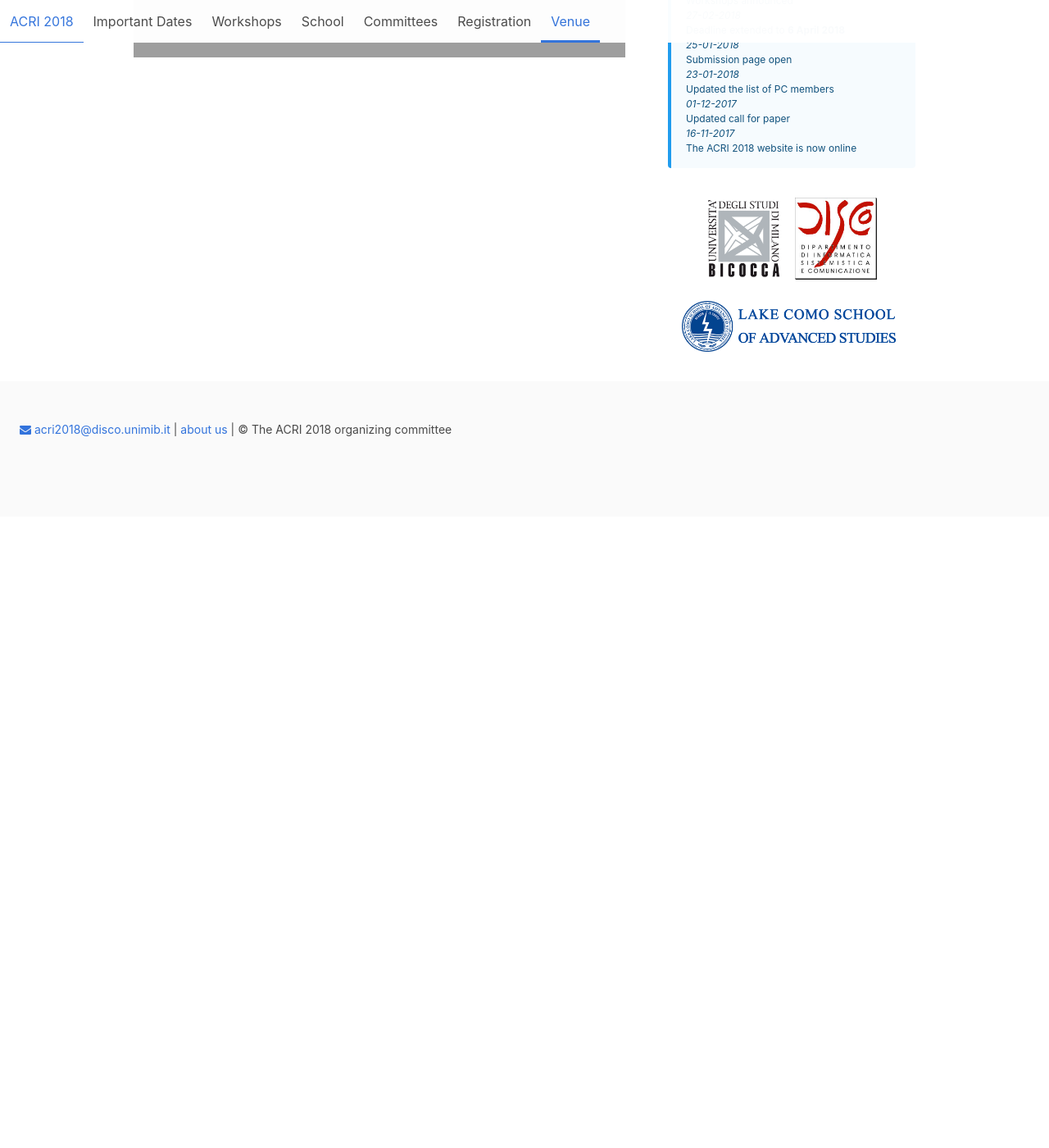
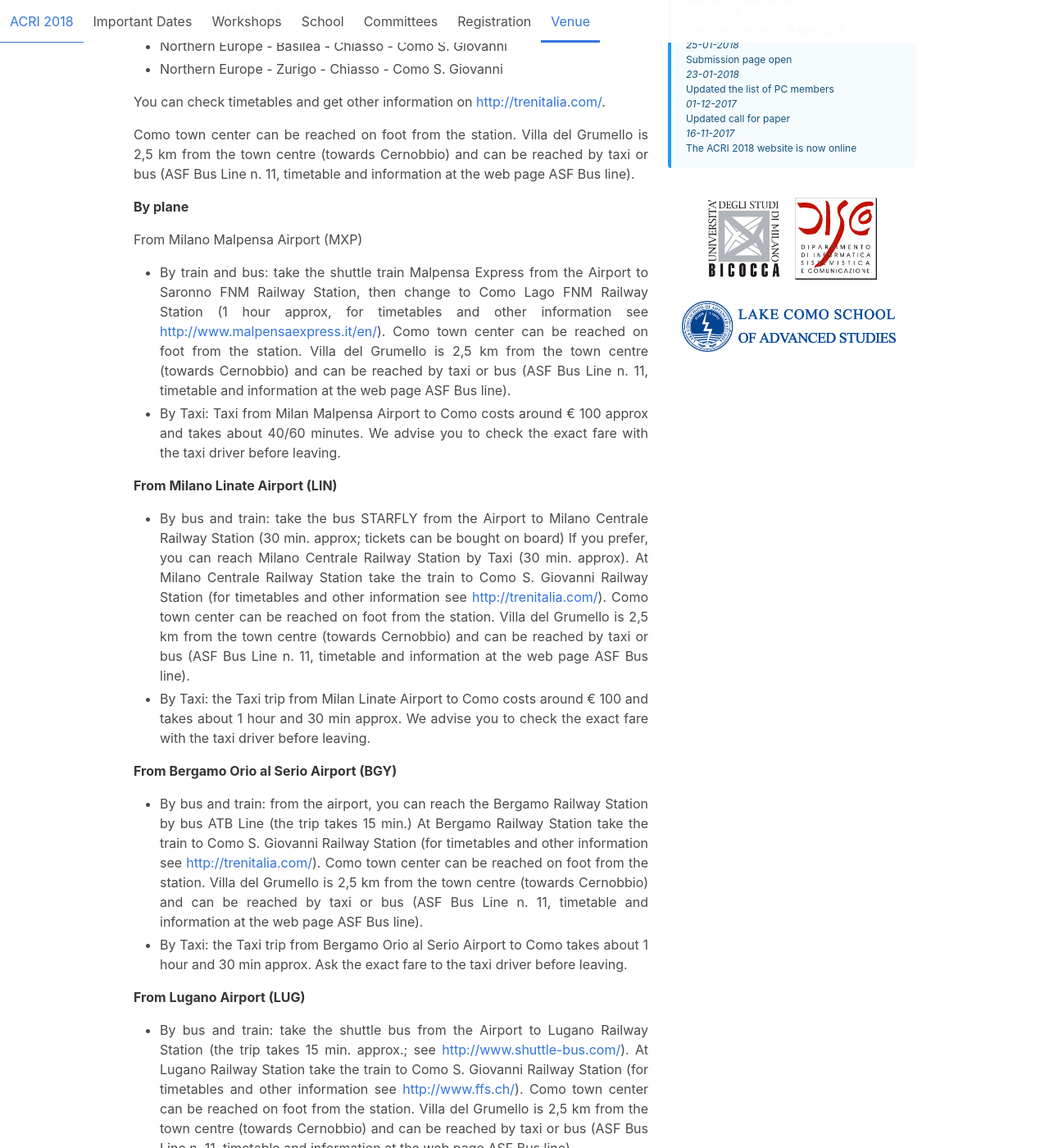
Before and after one commit to acri2018/acri2018.github.io, a Jekyll site: the page built from venue.md, in a window 1280 px wide and 1400 px high, scrolled down 1236 px. Shown: the whole window at 82% size. Built offline with Jekyll 4.4.1, drawn with Linux system fonts in a browser that asks for light colours; before the commit the page ends 1866 px from its top, so only the background shows below that; some of the changed text lies outside the part shown; grey boxes are pictures that could not be loaded.

Commit message:
New venue info, updates in the registration and workshop pages

```diff
--- a/venue.md
+++ b/venue.md
@@ -19,6 +19,51 @@ business community.
 [_some rights reserved_](https://www.flickr.com/photos/webratio/6256914572/in/photolist-awUjKd-awUjHs)
 </small>
 
+How to Reach Villa del Grumello
+-------------------------------
+
+**By train**
+
+Como is served by the following international railway lines:
+
+- Northern Europe - Basilea - Chiasso - Como S. Giovanni
+- Northern Europe - Zurigo - Chiasso - Como S. Giovanni
+
+You can check timetables and get other information on [http://trenitalia.com/](http://trenitalia.com).
+
+Como town center can be reached on foot from the station. Villa del Grumello is 2,5 km from the town centre (towards Cernobbio) and can be reached by taxi or bus (ASF Bus Line n. 11, timetable and information at the web page ASF Bus line).
+
+**By plane**
+
+From Milano Malpensa Airport (MXP)
+
+- By train and bus: take the shuttle train Malpensa Express from the Airport to Saronno FNM Railway Station, then change to Como Lago FNM Railway Station (1 hour approx, for timetables and other information see [http://www.malpensaexpress.it/en/](http://www.malpensaexpress.it/en/)). Como town center can be reached on foot from the station. Villa del Grumello is 2,5 km from the town centre (towards Cernobbio) and can be reached by taxi or bus (ASF Bus Line n. 11, timetable and information at the web page  ASF Bus line).
+
+- By Taxi: Taxi from Milan Malpensa Airport to Como costs around € 100 approx and takes about 40/60 minutes. We advise you to check the exact fare with the taxi driver before leaving.
+
+**From Milano Linate Airport (LIN)**
+
+-  By bus and train: take the bus STARFLY from the Airport to Milano Centrale Railway Station (30 min. approx; tickets can be bought on board) If you prefer, you can reach Milano Centrale Railway Station by Taxi (30 min. approx). At Milano Centrale Railway Station take the train to Como S. Giovanni Railway Station (for timetables and other information see [http://trenitalia.com/](http://trenitalia.com)). Como town center can be reached on foot from the station. Villa del Grumello is 2,5 km from the town centre (towards Cernobbio) and can be reached by taxi or bus (ASF Bus Line n. 11, timetable and information at the web page ASF Bus line).
+
+- By Taxi: the Taxi trip from Milan Linate Airport to Como costs around € 100 and takes about 1 hour and 30 min approx. We advise you to check the exact fare with the taxi driver before leaving.
+
+
+**From Bergamo Orio al Serio Airport (BGY)**
+
+- By bus and train: from the airport, you can reach the Bergamo Railway Station by bus ATB Line (the trip takes 15 min.) At Bergamo Railway Station take the train to Como S. Giovanni Railway Station (for timetables and other information see [http://trenitalia.com/](http://trenitalia.com)). Como town center can be reached on foot from the station. Villa del Grumello is 2,5 km from the town centre (towards Cernobbio) and can be reached by taxi or bus (ASF Bus Line n. 11, timetable and information at the web page ASF Bus line).
+
+- By Taxi: the Taxi trip from Bergamo Orio al Serio Airport to Como takes about 1 hour and 30 min approx. Ask the exact fare to the taxi driver before leaving.
+
+**From Lugano Airport (LUG)**
+
+- By bus and train: take the shuttle bus from the Airport to Lugano Railway Station (the trip takes 15 min. approx.; see [http://www.shuttle-bus.com/](http://www.shuttle-bus.com/)). At Lugano Railway Station take the train to Como S. Giovanni Railway Station (for timetables and other information see [http://www.ffs.ch/](http://www.ffs.ch/)). Como town center can be reached on foot from the station. Villa del Grumello is 2,5 km from the town centre (towards Cernobbio) and can be reached by taxi or bus (ASF Bus Line n. 11, timetable and information at the web page ASF Bus line).
+
+ **By car**
+
+- From Milan: motorway A9, exit Como Monte Olimpino or Como Nord
+
+- From Switzerland: motorway A9, exit Como Nord
+
 <div class="small-padding-elem"></div>
 
 <iframe src="https://www.google.com/maps/embed?pb=!1m18!1m12!1m3!1d20669.556699620225!2d9.065011422271562!3d45.8242262142433!2m3!1f0!2f0!3f0!3m2!1i1024!2i768!4f13.1!3m3!1m2!1s0x47869da0c184e891%3A0x8c2d3cb5ea9844e7!2sVilla+Del+Grumello!5e0!3m2!1sit!2sit!4v1510844656032" width="600" height="450" frameborder="0" style="border:0" allowfullscreen>
```
Also changed, not shown: registration.md (+8 -2 lines), school.md (+1 -1 lines), workshops.md (+5 -0 lines).
